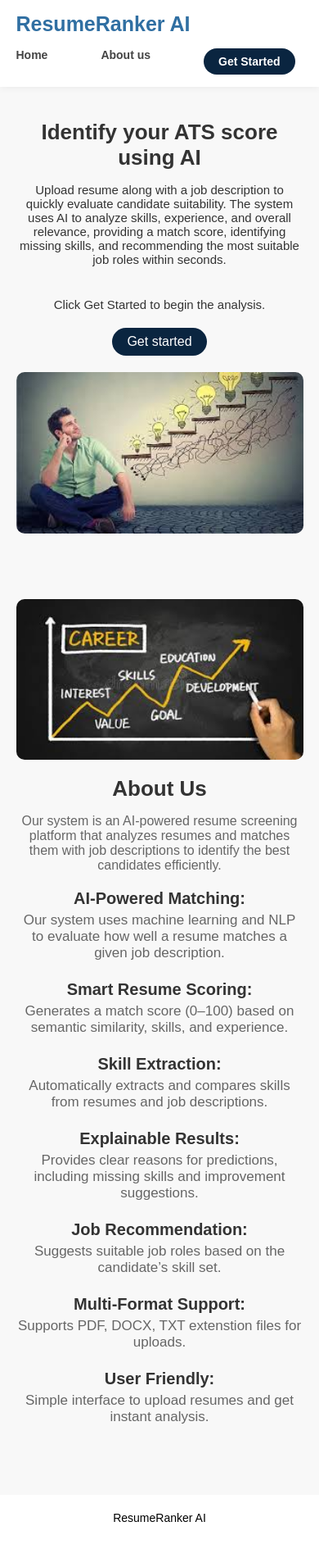
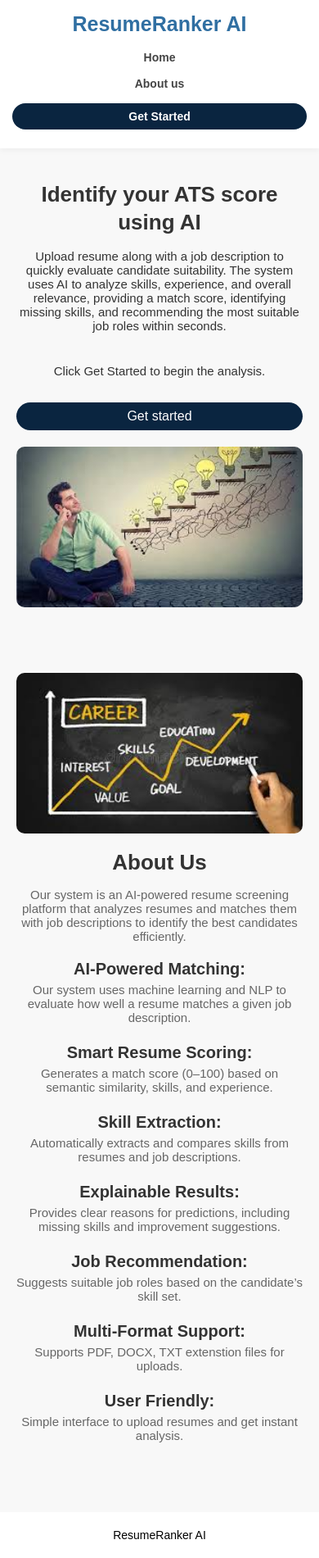
Before and after one commit to Kumbojisaiteja/Resume-Ranker-AI--tf-idf-, a Flask app: page / in a window 390 px wide. Shown: the whole page at 82% size. Before the commit the page ends 1857 px from the top, so only its background shows below. Run offline with Flask 3, Linux system fonts and the light colour scheme; parts of the project's set-up code (start-up, migrations or seed data) failed here and were passed over.

Commit message:
Update style.css
added mobile responsive layout

```diff
--- a/static/style.css
+++ b/static/style.css
@@ -261,38 +261,49 @@ margin-top:40px;
     100% { transform: rotate(360deg); }
 }
 
-/* MOBILE RESPONSIVE */
+/* ================= MOBILE RESPONSIVE ================= */
 @media (max-width: 768px){
 
     /* NAVBAR */
     .nav-bar{
         flex-direction: column;
-        align-items: flex-start;
-        gap: 10px;
-        padding: 15px 5%;
+        align-items: center;
+        text-align: center;
+        padding: 15px;
     }
 
     .nav-links{
+        display: flex;
+        flex-direction: column;
         width: 100%;
-        display: flex;
-        justify-content: space-between;
-        flex-wrap: wrap;
+        margin-top: 10px;
     }
 
     .nav-links a{
-        margin: 5px 10px 0 0;
+        margin: 8px 0;
         font-size: 14px;
     }
 
-    /* HERO */
+    .btn{
+        width: 100%;
+        text-align: center;
+        margin-top: 10px;
+    }
+
+    /* HERO SECTION */
     .hero{
         flex-direction: column;
+        padding: 40px 20px;
         text-align: center;
-        padding: 40px 5%;
+    }
+
+    .hero-text{
+        max-width: 100%;
     }
 
     .hero-text h1{
         font-size: 26px;
+        line-height: 1.3;
     }
 
     .hero-text p{
@@ -304,15 +315,23 @@ margin-top:40px;
         margin-top: 20px;
     }
 
-    /* ABOUT */
+    /* ABOUT SECTION */
     .about{
         flex-direction: column;
+        padding: 40px 20px;
         text-align: center;
-        padding: 40px 5%;
+    }
+
+    .about-text{
+        max-width: 100%;
     }
 
     .about-text h2{
         font-size: 26px;
+    }
+
+    .about-text p{
+        font-size: 15px;
     }
 
     .about img{
@@ -320,43 +339,56 @@ margin-top:40px;
         margin-bottom: 20px;
     }
 
-    /* FORM / PREDICTION */
+    /* PREDICTION PAGE */
     .container{
-        width: 95%;
+        width: 100%;
+        padding: 20px;
     }
 
     input, textarea{
         font-size: 14px;
+        padding: 12px;
+    }
+
+    textarea{
+        min-height: 150px;
     }
 
     button{
         width: 100%;
+        padding: 12px;
         font-size: 16px;
     }
 
-    /* RESULT CARD */
+    /* RESULT CARDS */
     .card{
         padding: 15px;
+        margin: 15px 0;
     }
 
     .card h2{
         font-size: 20px;
     }
 
+    .card b{
+        font-size: 16px;
+    }
+
     .score{
         font-size: 18px;
     }
 
-    /* CIRCLE */
+    /* CIRCLE SCORE */
     .circle{
         width: 80px;
         height: 80px;
+        margin: 10px auto;
     }
 
     .inner{
         width: 60px;
         height: 60px;
-        font-size: 10px;
+        font-size: 11px;
     }
 
     /* FOOTER */
```
